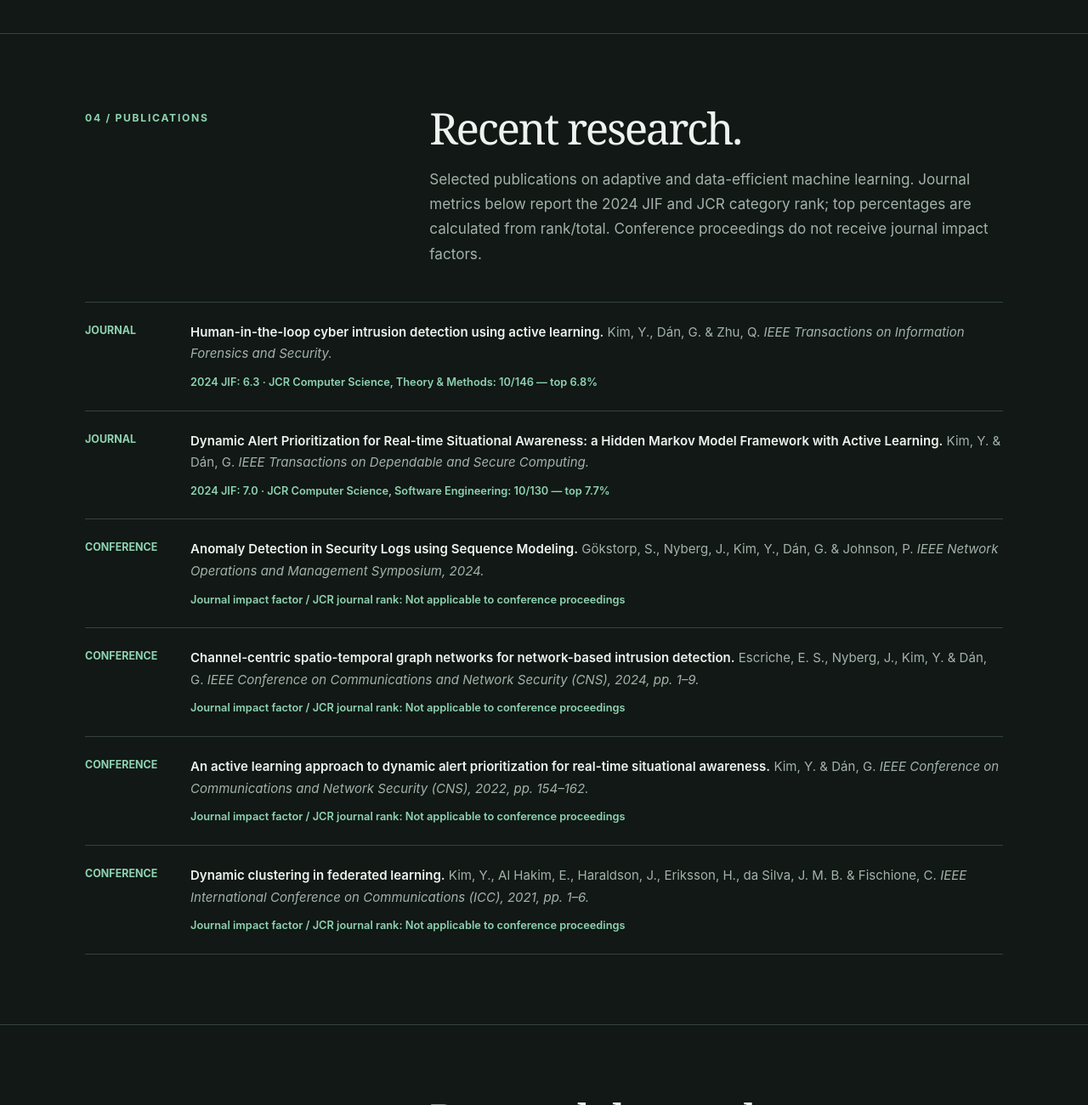
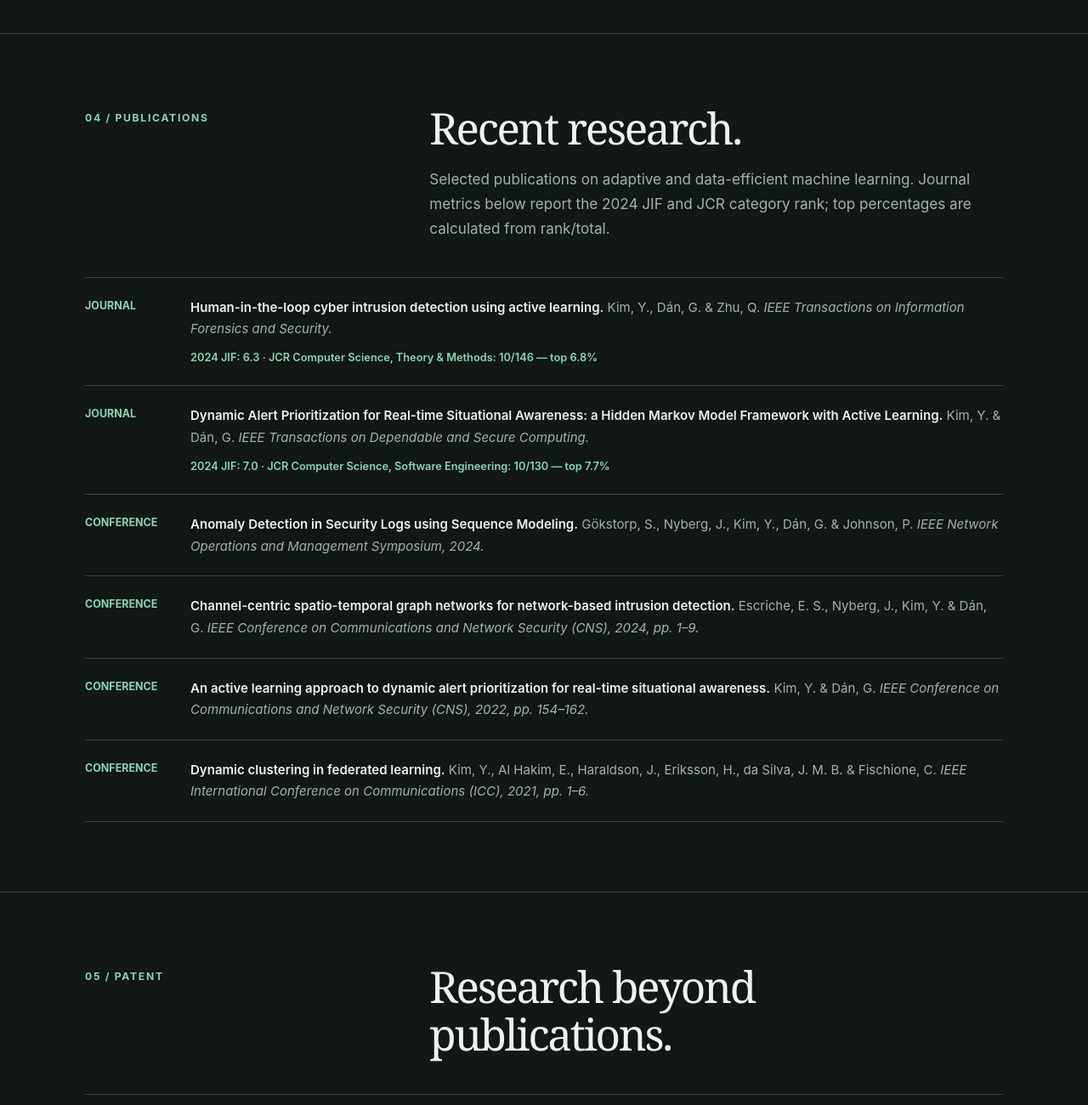
Before and after one commit to ywkim09/ywkim09.github.io, a plain HTML site: page index.html in a window 1280 px wide. Shown: the part 2900-4200 px from the top of the page at 85% size. Drawn offline with Linux system fonts and the light colour scheme.

Commit message:
no JCR then remove

```diff
--- a/index.html
+++ b/index.html
@@ -446,7 +446,7 @@
           <p class="section-kicker">04 / Publications</p>
           <div>
             <h2>Recent research.</h2>
-            <p class="about-copy" style="margin-top: 18px">Selected publications on adaptive and data-efficient machine learning. Journal metrics below report the 2024 JIF and JCR category rank; top percentages are calculated from rank/total. Conference proceedings do not receive journal impact factors.</p>
+            <p class="about-copy" style="margin-top: 18px">Selected publications on adaptive and data-efficient machine learning. Journal metrics below report the 2024 JIF and JCR category rank; top percentages are calculated from rank/total.</p>
           </div>
         </div>
         <div class="publication">
@@ -462,22 +462,18 @@
         <div class="publication">
           <span class="pub-type">CONFERENCE</span>
           <p><strong>Anomaly Detection in Security Logs using Sequence Modeling.</strong> Gökstorp, S., Nyberg, J., Kim, Y., Dán, G. &amp; Johnson, P. <em>IEEE Network Operations and Management Symposium, 2024.</em></p>
-          <p class="pub-metrics">Journal impact factor / JCR journal rank: Not applicable to conference proceedings</p>
         </div>
         <div class="publication">
           <span class="pub-type">CONFERENCE</span>
           <p><strong>Channel-centric spatio-temporal graph networks for network-based intrusion detection.</strong> Escriche, E. S., Nyberg, J., Kim, Y. &amp; Dán, G. <em>IEEE Conference on Communications and Network Security (CNS), 2024, pp. 1–9.</em></p>
-          <p class="pub-metrics">Journal impact factor / JCR journal rank: Not applicable to conference proceedings</p>
         </div>
         <div class="publication">
           <span class="pub-type">CONFERENCE</span>
           <p><strong>An active learning approach to dynamic alert prioritization for real-time situational awareness.</strong> Kim, Y. &amp; Dán, G. <em>IEEE Conference on Communications and Network Security (CNS), 2022, pp. 154–162.</em></p>
-          <p class="pub-metrics">Journal impact factor / JCR journal rank: Not applicable to conference proceedings</p>
         </div>
         <div class="publication">
           <span class="pub-type">CONFERENCE</span>
           <p><strong>Dynamic clustering in federated learning.</strong> Kim, Y., Al Hakim, E., Haraldson, J., Eriksson, H., da Silva, J. M. B. &amp; Fischione, C. <em>IEEE International Conference on Communications (ICC), 2021, pp. 1–6.</em></p>
-          <p class="pub-metrics">Journal impact factor / JCR journal rank: Not applicable to conference proceedings</p>
         </div>
       </div>
     </section>
```
